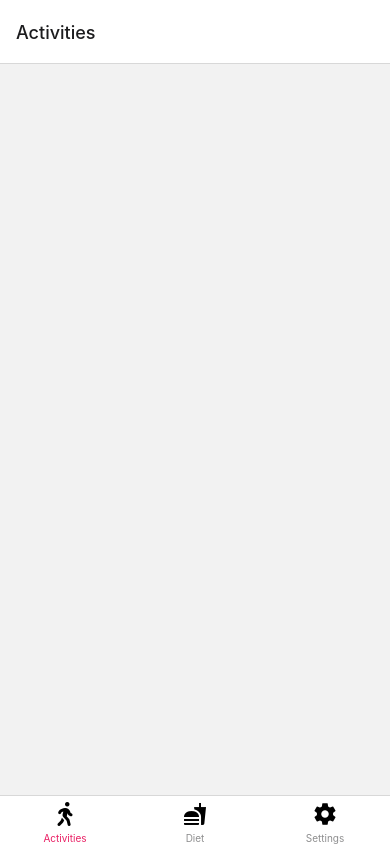
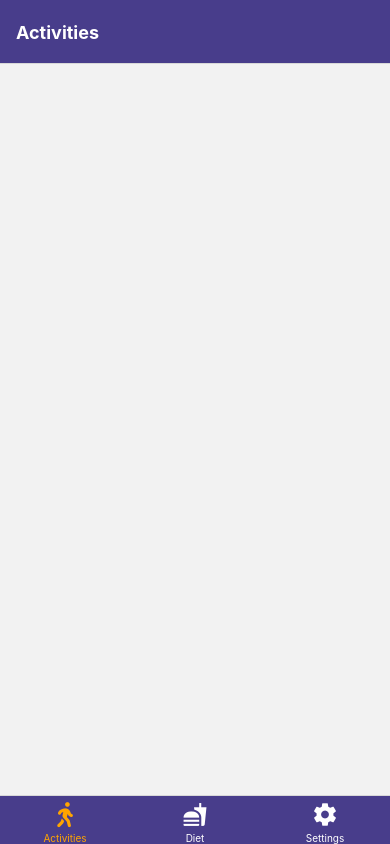
Before and after one commit to annanfu/MobileDevA2, a React Native app: screen / in a window 390 px wide. Built offline with nearby package versions, Linux system fonts and the light colour scheme.

Commit message:
Refactored the tap navigator and added a helper to export the colors

```diff
--- a/App.js
+++ b/App.js
@@ -9,6 +9,7 @@ import Settings from './Screens/Settings';
 import FontAwesome5 from "@expo/vector-icons/FontAwesome5";
 import MaterialIcons from "@expo/vector-icons/MaterialIcons";
 import Ionicons from "@expo/vector-icons/Ionicons";
+import { themes } from './helper';
 
 const Stack = createNativeStackNavigator(); // Create a navigation container reference
 const Tab = createBottomTabNavigator(); // Create a bottom tab navigator
@@ -17,61 +18,47 @@ function MyTabs() {
   return (
     <Tab.Navigator
       initialRouteName="Activities"
-      screenOptions={{
-        tabBarActiveTintColor: "#e91e63",
-      }}
+      screenOptions={({ route }) => ({
+        tabBarActiveTintColor: themes.light.active,
+        tabBarInactiveTintColor: themes.light.text,
+        tabBarStyle: { backgroundColor: themes.light.primary },
+        headerStyle: { backgroundColor: themes.light.primary },
+        headerTintColor: themes.light.text,
+        headerTitleStyle: { fontWeight: "bold" },
+        tabBarIcon: ({ color, size }) => {
+          if (route.name === "Activities") {
+            return <FontAwesome5 name="walking" size={size} color={color} />;
+          } else if (route.name === "Diet") {
+            return <MaterialIcons name="fastfood" size={size} color={color} />;
+          } else if (route.name === "Settings") {
+            return <Ionicons name="settings-sharp" size={size} color={color} />;
+          }
+        },
+      })}
     >
-      <Tab.Screen
-        name="Activities"
-        component={Activities}
-        options={{
-          tabBarLabel: "Activities",
-          tabBarIcon: ({ color, size }) => (
-            <FontAwesome5 name="walking" size={24} color="black" />
-          ),
-        }}
-      />
-      <Tab.Screen
-        name="Diet"
-        component={Diet}
-        options={{
-          tabBarLabel: "Diet",
-          tabBarIcon: ({ color, size }) => (
-            <MaterialIcons name="fastfood" size={24} color="black" />
-          ),
-        }}
-      />
-      <Tab.Screen
-        name="Settings"
-        component={Settings}
-        options={{
-          tabBarLabel: "Settings",
-          tabBarIcon: ({ color, size }) => (
-            <Ionicons name="settings-sharp" size={24} color="black" />
-          ),
-        }}
-      />
+      <Tab.Screen name="Activities" component={Activities} />
+      <Tab.Screen name="Diet" component={Diet} />
+      <Tab.Screen name="Settings" component={Settings} />
     </Tab.Navigator>
   );
 }
 
-
-
-
-
 export default function App() {
   return (
     <NavigationContainer>
-      <Stack.Navigator>
+      <Stack.Navigator
+        screenOptions={{
+          headerTintColor: themes.light.text,
+          headerStyle: { backgroundColor: themes.light.primary },
+        }}
+      >
         <Stack.Screen
           name="Home"
           component={MyTabs}
           options={{ headerShown: false }}
         />
-        <Stack.Screen name="Activities" component={Activities} />
-        <Stack.Screen name="Diet" component={Diet} />
-        <Stack.Screen name="Settings" component={Settings} />
       </Stack.Navigator>
+      <StatusBar style="auto" />
     </NavigationContainer>
   );
 }
--- /dev/null
+++ b/helper.js
@@ -0,0 +1,11 @@
+export const themes = {
+  light: {
+    primary: "#483D8B", // Dark slate blue for header and bottom bar
+    active: "orange", // Royal blue for "Add" button and active tab
+    text: "#FFFFFF", // White for text on dark backgrounds
+
+  },
+  dark: {
+
+  },
+};
```
